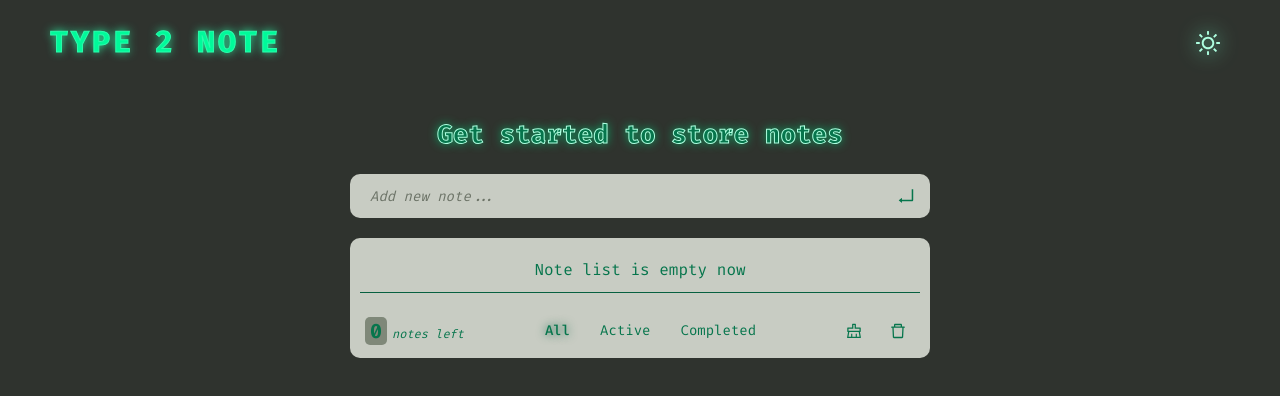
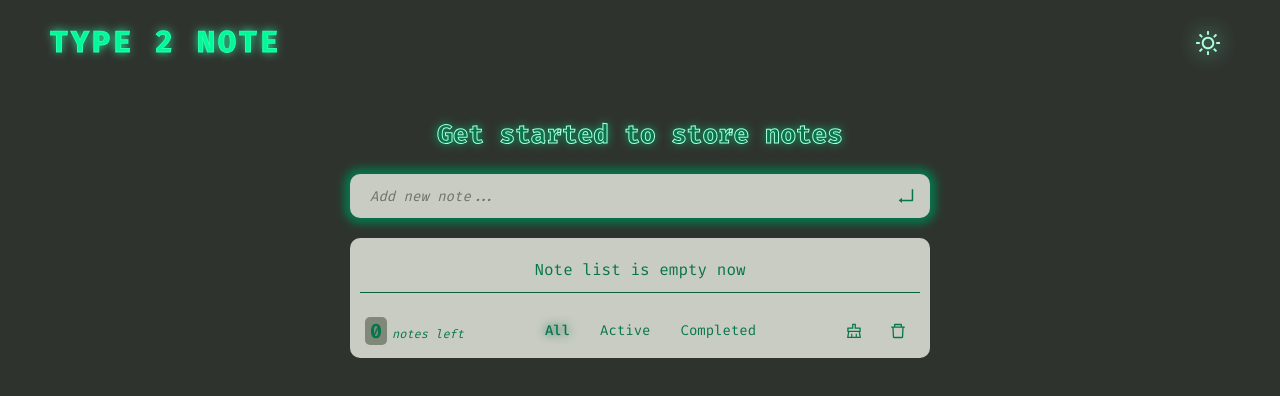
Before and after one commit to bakNa2t/type2note, a React (Vite) app: page / in a window 1280 px wide. Shown: the top 396 px of the page. Built offline with nearby package versions, Linux system fonts and the light colour scheme; the HTML template or start-up script is replaced by a standard one.

Commit message:
Updated InputField's style

```diff
--- a/src/base-blocks/InputField.jsx
+++ b/src/base-blocks/InputField.jsx
@@ -18,10 +18,12 @@ const StyledInputField = styled.form`
   background-color: var(--color-ebony-800);
   margin: 2rem 0;
   overflow: hidden;
+  box-shadow: 0 0 0.8rem 0.6rem var(--color-spring-green-200);
 
   &:focus-within {
-    outline: 0.4rem solid var(--color-ebony-400);
+    outline: 0.6rem solid var(--color-ebony-500);
     outline-offset: 2px;
+    box-shadow: 0 0 1.4rem 0.8rem var(--color-spring-green-200);
   }
 `;
 
--- a/src/ui-blocks/NoteFilter.jsx
+++ b/src/ui-blocks/NoteFilter.jsx
@@ -33,17 +33,16 @@ const NoteCounter = styled.div`
   right: -1.2rem;
   font-size: 1rem;
   font-weight: 500;
-  padding: 0 0.4rem;
+  padding: 0 0.45rem;
   border: 1px solid var(--color-spring-green-200);
   border-radius: 50%;
-  /* filter: drop-shadow(0 0 0.2rem var(--color-spring-green-300)); */
+  filter: drop-shadow(0 0 0.1rem var(--color-spring-green-400));
   color: var(--color-spring-green-200);
   background-color: transparent;
 `;
 
 function NoteFilter({ activeNotes, completedNotes }) {
   NoteFilter.propTypes = {
-    // isMobileSize: PropTypes.bool,
     activeNotes: PropTypes.number,
     completedNotes: PropTypes.number,
   };
```
